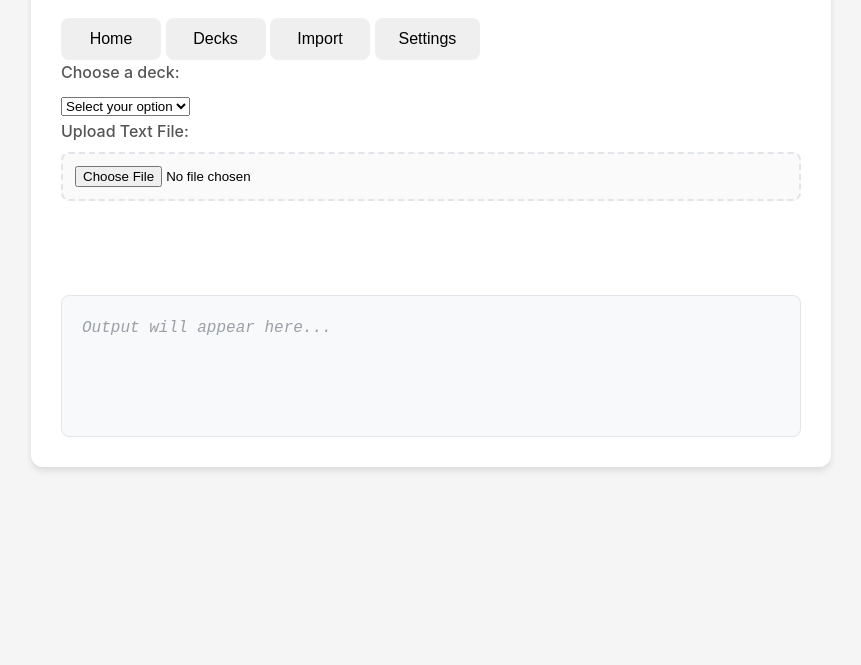
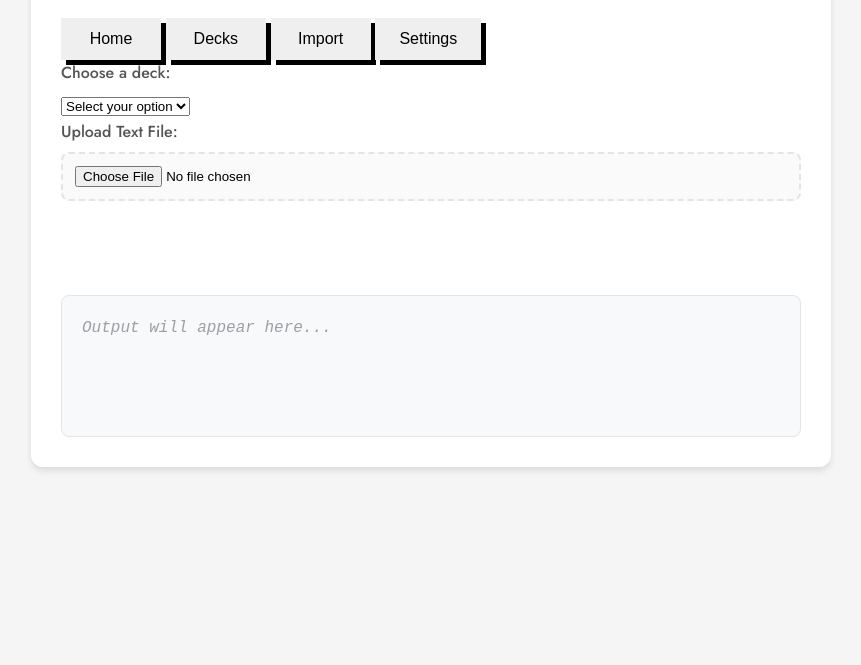
Before and after one commit to cdnilsen/eliot-web, a website with bundled scripts: page synapdeck.html in a window 1280 px wide. Shown: the part 135-800 px from the top of the page, without its empty margins (209-1070 px from the left). Built offline with nearby package versions, Linux system fonts and the light colour scheme.

Commit message:
more styling

```diff
--- a/public/synapdeck_styles.css
+++ b/public/synapdeck_styles.css
@@ -73,7 +73,7 @@ input[type="file"]:hover {
 button {
     padding: 12px 24px;
     border: none;
-    border-radius: 8px;
+    filter: drop-shadow(5px 5px);
     font-size: 16px;
     font-weight: 500;
     cursor: pointer;
--- a/synapdeck.html
+++ b/synapdeck.html
@@ -3,7 +3,10 @@
 <head>
     <meta charset="UTF-8">
     <title>Synapdeck</title>
+    <link href="https://fonts.googleapis.com/css2?family=Jost:wght@300;400;500;600&display=swap" rel="stylesheet">
+
     <link rel="stylesheet" type="text/css" href="./synapdeck_styles.css">
+
 </head>
 <body>
     <div class="container">
```
